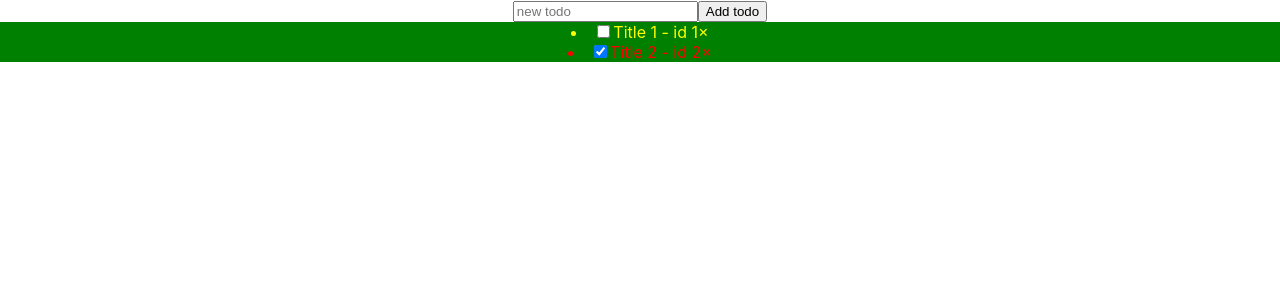
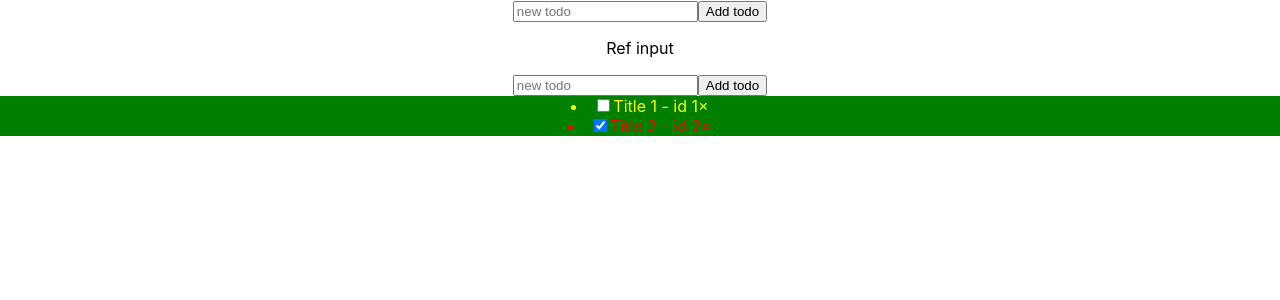
Before and after one commit to akambetov/ts-tutrorial, a React (Create React App) app in the folder src/9-react/: page / in a window 1280 px wide. Shown: the top 300 px of the page. Built offline with nearby package versions, Linux system fonts and the light colour scheme; no server answers.

Commit message:
9 module - react(ls-84): useRef type

```diff
--- a/src/9-react/src/App.tsx
+++ b/src/9-react/src/App.tsx
@@ -30,6 +30,16 @@ function App() {
     setText('');
   };
 
+  const addTodoRef = (inputValue: string) => {
+    const newTodo: ITodo = {
+      id: new Date().toString(),
+      title: inputValue,
+      completed: false,
+    };
+
+    setTodos((prev) => [newTodo, ...prev]);
+  };
+
   // Будет ошибка при написании fetch в одну стороку в одну стору,
   // так как стрелочная функция возвращает в данном случае некий Promise<Response>
   // а useEffect ждет либо void, либо callback для отчитки
@@ -41,9 +51,16 @@ function App() {
       .then((data: ITodo[]) => setTodos(data));
   }, []);
 
+  console.log(todos);
+
   return (
     <div className="App">
-      <NewTodoForm value={text} onChange={handleInput} handleClick={addTodo} />
+      <NewTodoForm
+        value={text}
+        onChange={handleInput}
+        handleClick={addTodo}
+        handleClickRef={addTodoRef}
+      />
       <TodoItem
         id="1"
         title="Title 1"
--- a/src/9-react/src/components/NewTodoForm.tsx
+++ b/src/9-react/src/components/NewTodoForm.tsx
@@ -1,12 +1,29 @@
+import { useRef } from 'react';
+
 interface NewTodoFormProps {
   value: string;
   onChange: React.ChangeEventHandler<HTMLInputElement>;
   // или
   // onChange: (event: React.ChangeEvent<HTMLInputElement>) => void;
   handleClick: () => void;
+  handleClickRef: (text: string) => void;
 }
 
-const NewTodoForm = ({ value, onChange, handleClick }: NewTodoFormProps) => {
+const NewTodoForm = ({
+  value,
+  onChange,
+  handleClick,
+  handleClickRef,
+}: NewTodoFormProps) => {
+  // !useRef всегда должен принимать дженерик HTML{some}Element
+  const inputrRef = useRef<HTMLInputElement>(null);
+
+  const onClickRef = () => {
+    if (inputrRef.current) {
+      handleClickRef(inputrRef.current.value);
+    }
+  };
+
   return (
     <>
       <input
@@ -16,6 +33,10 @@ const NewTodoForm = ({ value, onChange, handleClick }: NewTodoFormProps) => {
         onChange={onChange}
       />
       <button onClick={handleClick}>Add todo</button>
+      {/* ref */}
+      <p>Ref input</p>
+      <input ref={inputrRef} type="text" placeholder="new todo" />
+      <button onClick={onClickRef}>Add todo</button>
     </>
   );
 };
```
